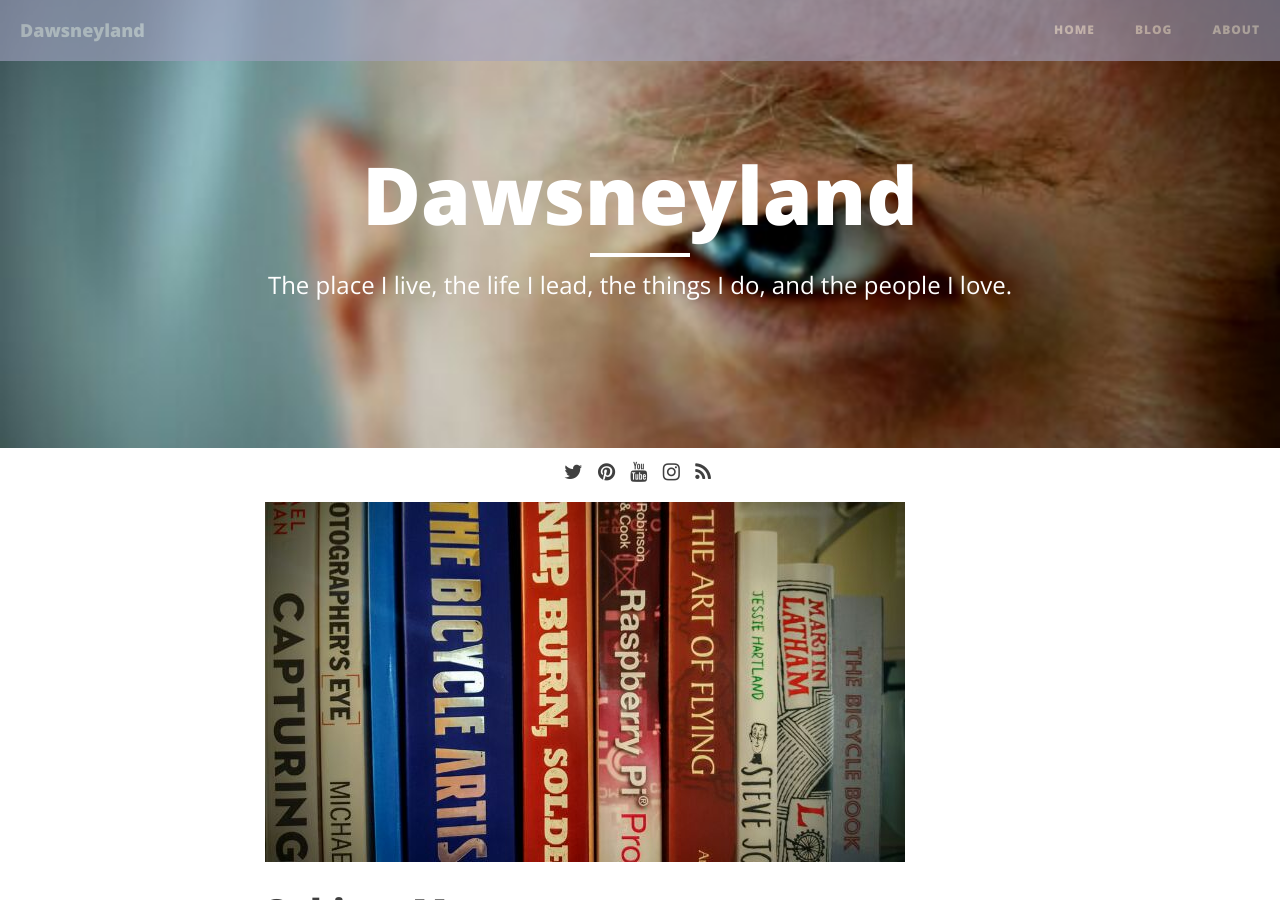
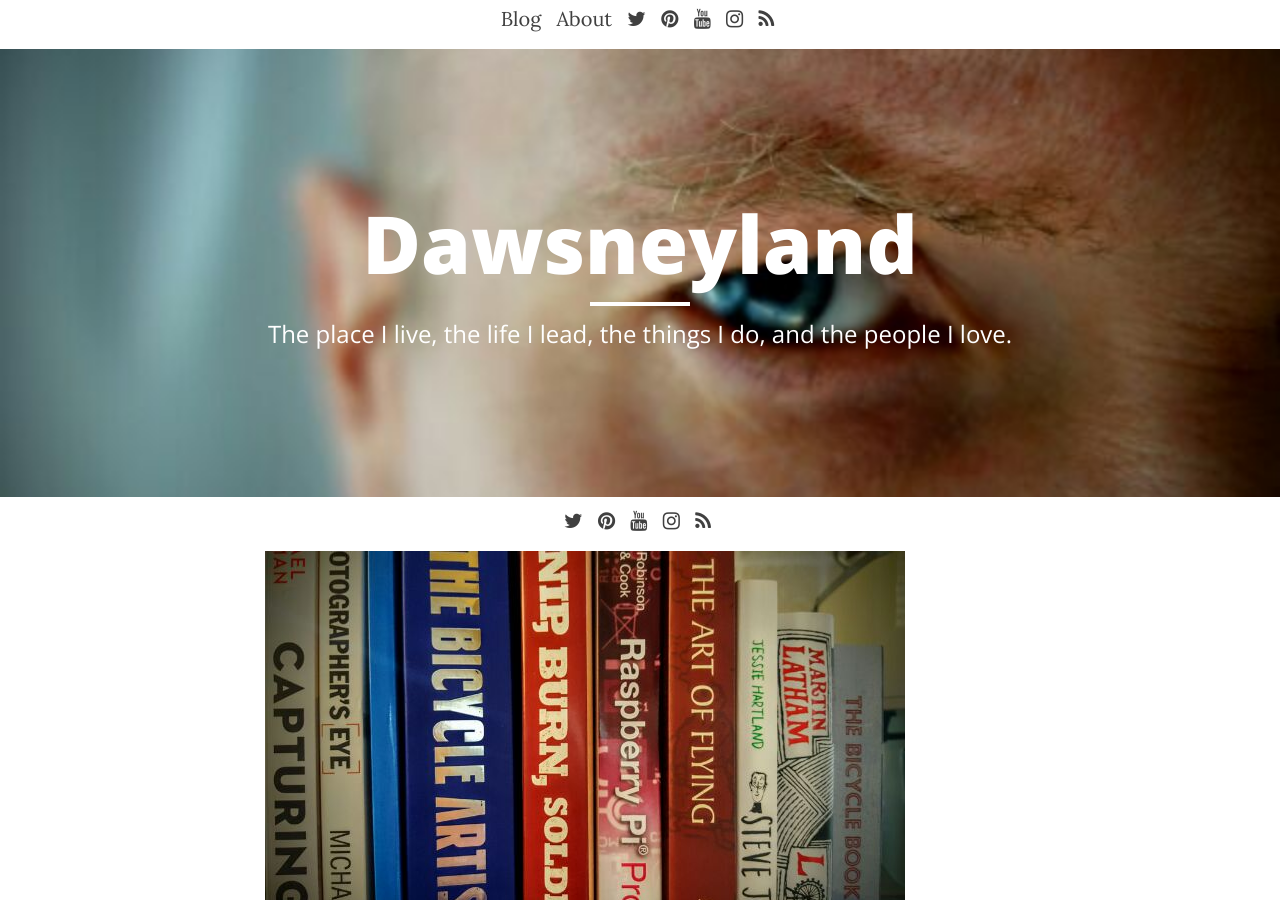
Before and after one commit to dawsneyland/formerdland, a Jekyll site: the page built from index.html, in a window 1280 px wide and 900 px high. Built offline with Jekyll 4.4.1, drawn with Linux system fonts in a browser that asks for light colours; nearby versions of some CDN libraries; the list of posts is cut into pages by our own code.

Commit message:
Update default.html

```diff
--- a/_layouts/default.html
+++ b/_layouts/default.html
@@ -5,7 +5,7 @@
 
 <body>
 
-    {% include nav.html %}
+    {% include socialnav.html %}
 
     {{ content }}
 
```
